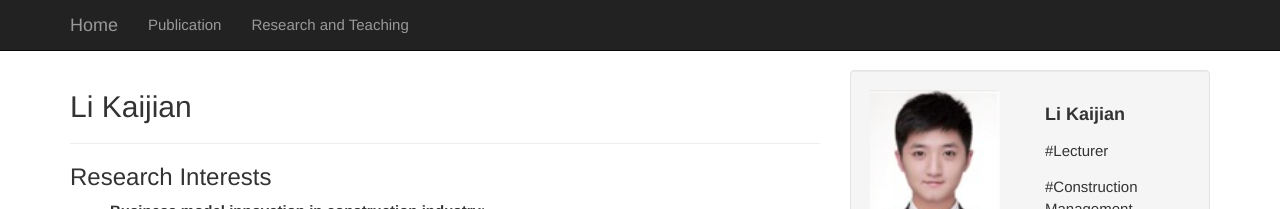
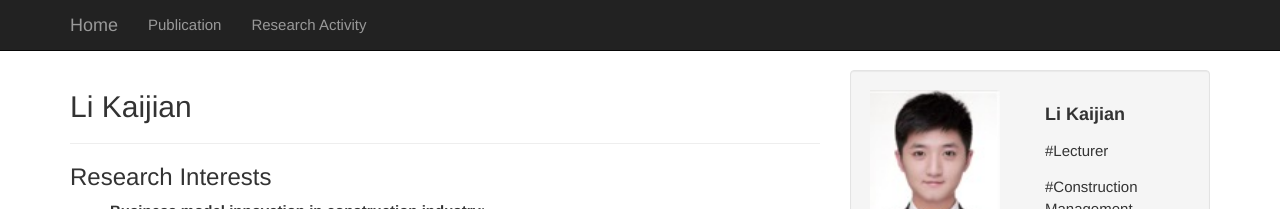
Before and after one commit to july0905/kaijian.github.io, a Jekyll site: the page built from index.html, in a window 1280 px wide. Shown: the top 209 px of the page. Built offline with Jekyll 4.4.1, drawn with Linux system fonts in a browser that asks for light colours; the list of posts is cut into pages by our own code; some of the changed lines change nothing that is shown.

Commit message:
Update _config.yml

```diff
--- a/_config.yml
+++ b/_config.yml
@@ -3,13 +3,13 @@ highlighter: rouge
 permalink: /posts/:title.html
 excerpt_separator: "<!-- more -->"
 
-author: "Haoyuan Zhang"
-email: haoyuan.zhang@qmul.ac.uk
-name: "Haoyuan Zhang"
-url: haoyuanzhang1990.github.io
+author: "Li Kaijian"
+email: likaijian@cqu.edu.cn
+name: "Li Kaijian"
+url: likaijian@cqu.edu.cn
 all_categories: [
 ["read", "Publication","pub.html"],
-["about", "Research and Teaching","randt.html"]
+["about", "Research Activity","randt.html"]
 ]
 
 paginate: 3
```
